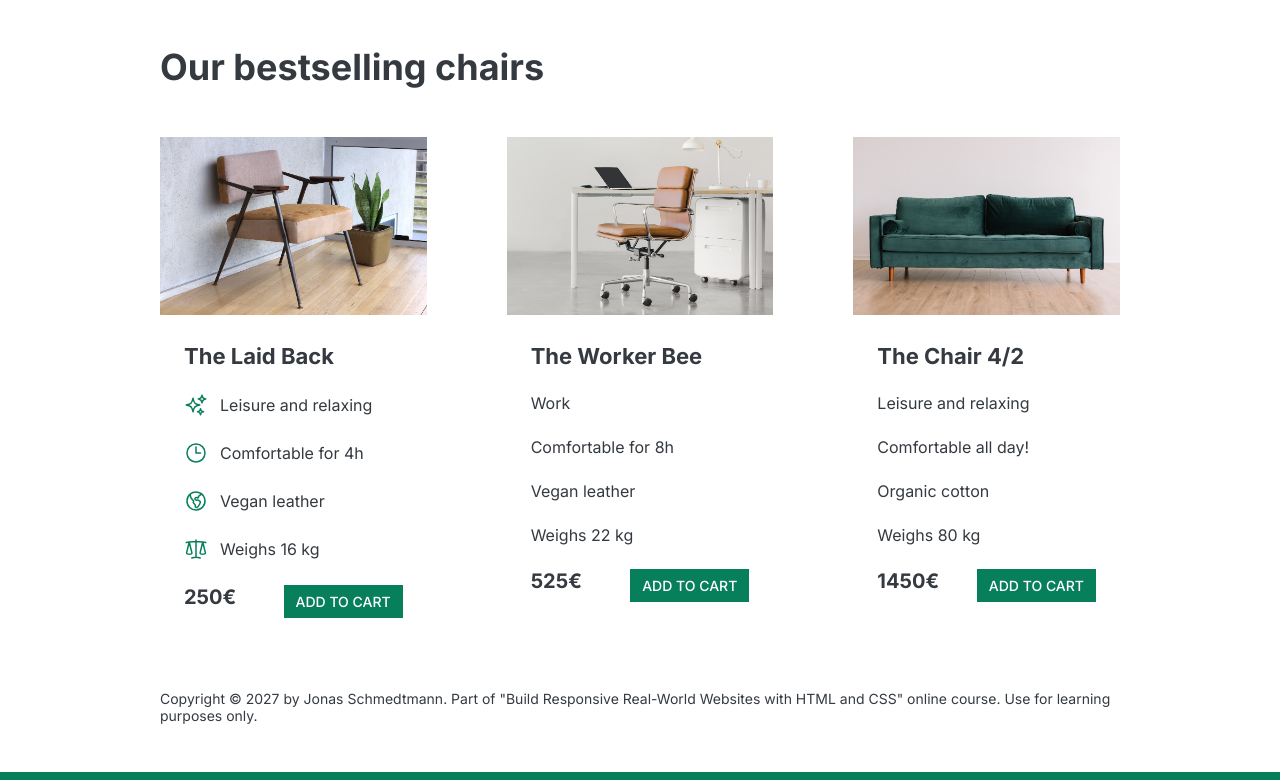
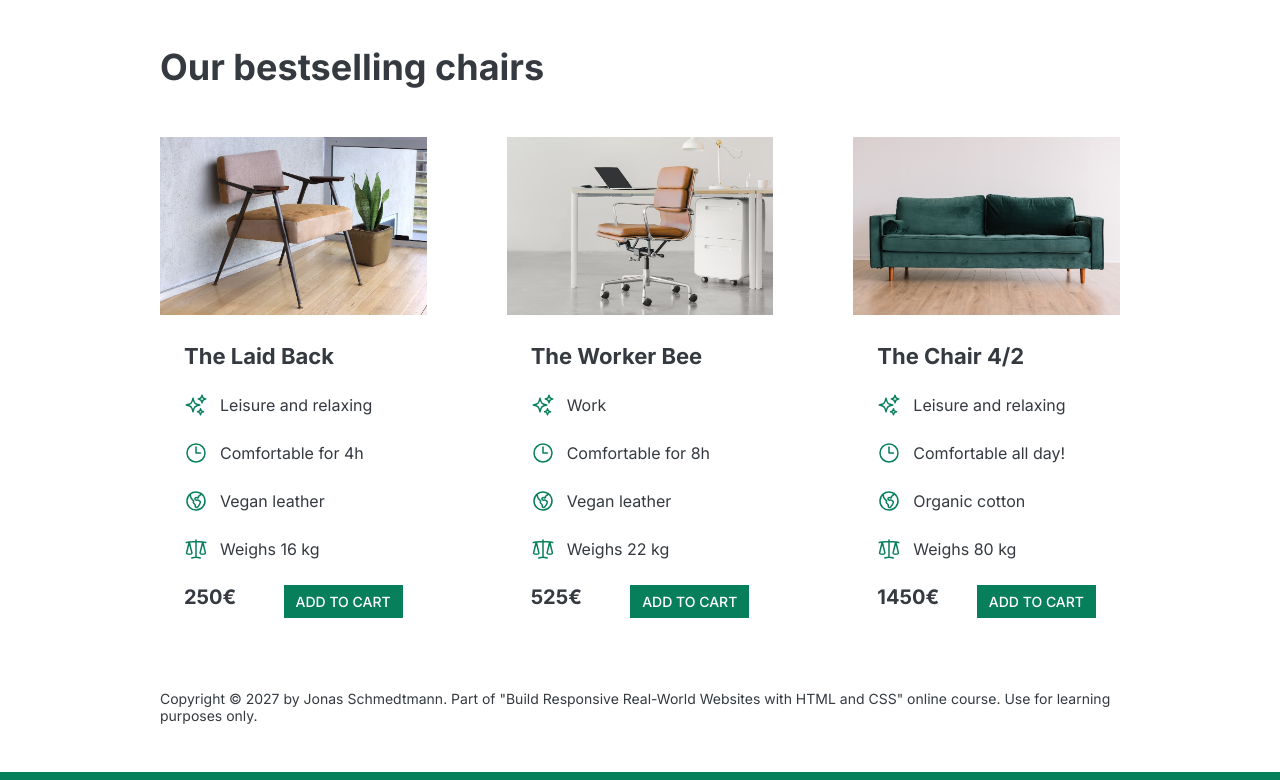
Before and after one commit to emmanuelkamala/salum-emmanuel-project, a plain HTML site: page index.html in a window 1280 px wide. Shown: the part 1150-1930 px from the top of the page. Drawn offline with Linux system fonts and the light colour scheme.

Commit message:
Learning about icons'

```diff
--- a/index.html
+++ b/index.html
@@ -138,15 +138,27 @@ wght@0,100;0,200;0,300;0,400;0,500;1,100;1,200;1,300;1,400&family=Roboto:ital,wg
               <h3>The Worker Bee</h3>
               <ul class="chair-details">
                 <li>
+                  <svg xmlns="http://www.w3.org/2000/svg" fill="none" viewBox="0 0 24 24" stroke-width="1.5" stroke="currentColor" class="chair-icon">
+                    <path stroke-linecap="round" stroke-linejoin="round" d="M9.813 15.904L9 18.75l-.813-2.846a4.5 4.5 0 00-3.09-3.09L2.25 12l2.846-.813a4.5 4.5 0 003.09-3.09L9 5.25l.813 2.846a4.5 4.5 0 003.09 3.09L15.75 12l-2.846.813a4.5 4.5 0 00-3.09 3.09zM18.259 8.715L18 9.75l-.259-1.035a3.375 3.375 0 00-2.455-2.456L14.25 6l1.036-.259a3.375 3.375 0 002.455-2.456L18 2.25l.259 1.035a3.375 3.375 0 002.456 2.456L21.75 6l-1.035.259a3.375 3.375 0 00-2.456 2.456zM16.894 20.567L16.5 21.75l-.394-1.183a2.25 2.25 0 00-1.423-1.423L13.5 18.75l1.183-.394a2.25 2.25 0 001.423-1.423l.394-1.183.394 1.183a2.25 2.25 0 001.423 1.423l1.183.394-1.183.394a2.25 2.25 0 00-1.423 1.423z" />
+                  </svg>
                   <span>Work</span>
                 </li>
                 <li>
+                  <svg xmlns="http://www.w3.org/2000/svg" fill="none" viewBox="0 0 24 24" stroke-width="1.5" stroke="currentColor" class="chair-icon">
+                    <path stroke-linecap="round" stroke-linejoin="round" d="M12 6v6h4.5m4.5 0a9 9 0 11-18 0 9 9 0 0118 0z" />
+                  </svg>
                   <span>Comfortable for 8h</span>
                 </li>
                 <li>
+                  <svg xmlns="http://www.w3.org/2000/svg" fill="none" viewBox="0 0 24 24" stroke-width="1.5" stroke="currentColor" class="chair-icon">
+                    <path stroke-linecap="round" stroke-linejoin="round" d="M6.115 5.19l.319 1.913A6 6 0 008.11 10.36L9.75 12l-.387.775c-.217.433-.132.956.21 1.298l1.348 1.348c.21.21.329.497.329.795v1.089c0 .426.24.815.622 1.006l.153.076c.433.217.956.132 1.298-.21l.723-.723a8.7 8.7 0 002.288-4.042 1.087 1.087 0 00-.358-1.099l-1.33-1.108c-.251-.21-.582-.299-.905-.245l-1.17.195a1.125 1.125 0 01-.98-.314l-.295-.295a1.125 1.125 0 010-1.591l.13-.132a1.125 1.125 0 011.3-.21l.603.302a.809.809 0 001.086-1.086L14.25 7.5l1.256-.837a4.5 4.5 0 001.528-1.732l.146-.292M6.115 5.19A9 9 0 1017.18 4.64M6.115 5.19A8.965 8.965 0 0112 3c1.929 0 3.716.607 5.18 1.64" />
+                  </svg>
                   <span>Vegan leather</span>
                 </li>
                 <li>
+                  <svg xmlns="http://www.w3.org/2000/svg" fill="none" viewBox="0 0 24 24" stroke-width="1.5" stroke="currentColor" class="chair-icon">
+                    <path stroke-linecap="round" stroke-linejoin="round" d="M12 3v17.25m0 0c-1.472 0-2.882.265-4.185.75M12 20.25c1.472 0 2.882.265 4.185.75M18.75 4.97A48.416 48.416 0 0012 4.5c-2.291 0-4.545.16-6.75.47m13.5 0c1.01.143 2.01.317 3 .52m-3-.52l2.62 10.726c.122.499-.106 1.028-.589 1.202a5.988 5.988 0 01-2.031.352 5.988 5.988 0 01-2.031-.352c-.483-.174-.711-.703-.59-1.202L18.75 4.971zm-16.5.52c.99-.203 1.99-.377 3-.52m0 0l2.62 10.726c.122.499-.106 1.028-.589 1.202a5.989 5.989 0 01-2.031.352 5.989 5.989 0 01-2.031-.352c-.483-.174-.711-.703-.59-1.202L5.25 4.971z" />
+                  </svg>
                   <span>Weighs 22 kg</span>
                 </li>
               </ul>
@@ -163,15 +175,27 @@ wght@0,100;0,200;0,300;0,400;0,500;1,100;1,200;1,300;1,400&family=Roboto:ital,wg
               <h3>The Chair 4/2</h3>
               <ul class="chair-details">
                 <li>
+                  <svg xmlns="http://www.w3.org/2000/svg" fill="none" viewBox="0 0 24 24" stroke-width="1.5" stroke="currentColor" class="chair-icon">
+                    <path stroke-linecap="round" stroke-linejoin="round" d="M9.813 15.904L9 18.75l-.813-2.846a4.5 4.5 0 00-3.09-3.09L2.25 12l2.846-.813a4.5 4.5 0 003.09-3.09L9 5.25l.813 2.846a4.5 4.5 0 003.09 3.09L15.75 12l-2.846.813a4.5 4.5 0 00-3.09 3.09zM18.259 8.715L18 9.75l-.259-1.035a3.375 3.375 0 00-2.455-2.456L14.25 6l1.036-.259a3.375 3.375 0 002.455-2.456L18 2.25l.259 1.035a3.375 3.375 0 002.456 2.456L21.75 6l-1.035.259a3.375 3.375 0 00-2.456 2.456zM16.894 20.567L16.5 21.75l-.394-1.183a2.25 2.25 0 00-1.423-1.423L13.5 18.75l1.183-.394a2.25 2.25 0 001.423-1.423l.394-1.183.394 1.183a2.25 2.25 0 001.423 1.423l1.183.394-1.183.394a2.25 2.25 0 00-1.423 1.423z" />
+                  </svg>
                   <span>Leisure and relaxing</span>
                 </li>
                 <li>
+                  <svg xmlns="http://www.w3.org/2000/svg" fill="none" viewBox="0 0 24 24" stroke-width="1.5" stroke="currentColor" class="chair-icon">
+                    <path stroke-linecap="round" stroke-linejoin="round" d="M12 6v6h4.5m4.5 0a9 9 0 11-18 0 9 9 0 0118 0z" />
+                  </svg>
                   <span>Comfortable all day!</span>
                 </li>
                 <li>
+                  <svg xmlns="http://www.w3.org/2000/svg" fill="none" viewBox="0 0 24 24" stroke-width="1.5" stroke="currentColor" class="chair-icon">
+                    <path stroke-linecap="round" stroke-linejoin="round" d="M6.115 5.19l.319 1.913A6 6 0 008.11 10.36L9.75 12l-.387.775c-.217.433-.132.956.21 1.298l1.348 1.348c.21.21.329.497.329.795v1.089c0 .426.24.815.622 1.006l.153.076c.433.217.956.132 1.298-.21l.723-.723a8.7 8.7 0 002.288-4.042 1.087 1.087 0 00-.358-1.099l-1.33-1.108c-.251-.21-.582-.299-.905-.245l-1.17.195a1.125 1.125 0 01-.98-.314l-.295-.295a1.125 1.125 0 010-1.591l.13-.132a1.125 1.125 0 011.3-.21l.603.302a.809.809 0 001.086-1.086L14.25 7.5l1.256-.837a4.5 4.5 0 001.528-1.732l.146-.292M6.115 5.19A9 9 0 1017.18 4.64M6.115 5.19A8.965 8.965 0 0112 3c1.929 0 3.716.607 5.18 1.64" />
+                  </svg>
                   <span>Organic cotton</span>
                 </li>
                 <li>
+                  <svg xmlns="http://www.w3.org/2000/svg" fill="none" viewBox="0 0 24 24" stroke-width="1.5" stroke="currentColor" class="chair-icon">
+                    <path stroke-linecap="round" stroke-linejoin="round" d="M12 3v17.25m0 0c-1.472 0-2.882.265-4.185.75M12 20.25c1.472 0 2.882.265 4.185.75M18.75 4.97A48.416 48.416 0 0012 4.5c-2.291 0-4.545.16-6.75.47m13.5 0c1.01.143 2.01.317 3 .52m-3-.52l2.62 10.726c.122.499-.106 1.028-.589 1.202a5.988 5.988 0 01-2.031.352 5.988 5.988 0 01-2.031-.352c-.483-.174-.711-.703-.59-1.202L18.75 4.971zm-16.5.52c.99-.203 1.99-.377 3-.52m0 0l2.62 10.726c.122.499-.106 1.028-.589 1.202a5.989 5.989 0 01-2.031.352 5.989 5.989 0 01-2.031-.352c-.483-.174-.711-.703-.59-1.202L5.25 4.971z" />
+                  </svg>
                   <span>Weighs 80 kg</span>
                 </li>
               </ul>
```
